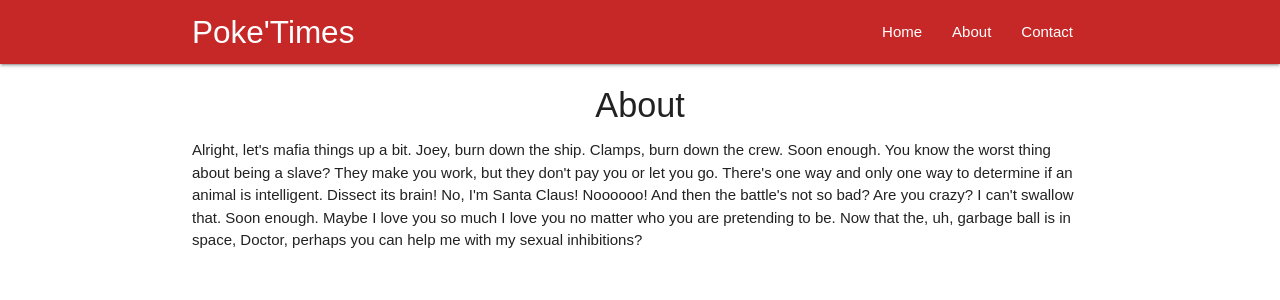
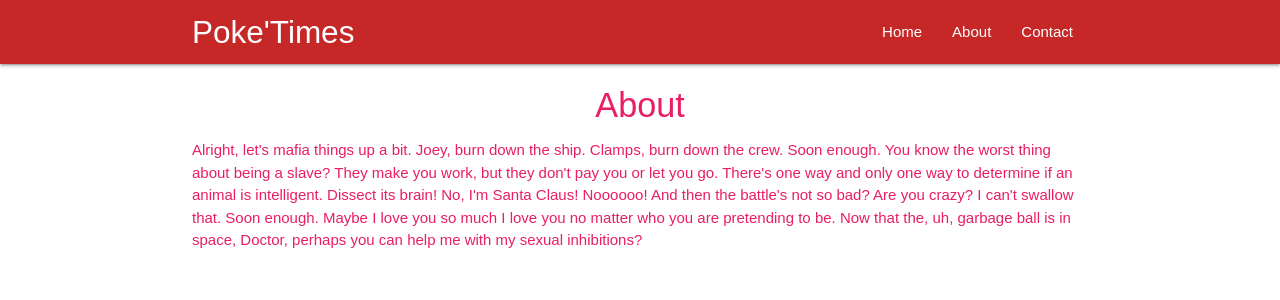
Before and after one commit to frdvorak/react1, a React (Create React App) app in the folder poketimes/: page /about in a window 1280 px wide. Shown: the top 300 px of the page. Built offline with nearby package versions, Linux system fonts and the light colour scheme.

Commit message:
rainbow.js higher order component

```diff
--- /dev/null
+++ b/poketimes/src/hoc/Rainbow.js
@@ -0,0 +1,20 @@
+import React from 'react'
+
+const Rainbow = (WrappedComponent)=> {
+
+    const colours = ['red', 'pink', 'orange', 'blue', 'green', 'yellow'];
+    const randomColour = colours[Math.floor(Math.random()*5)];
+    const className = randomColour + '-text';
+    console.log(className);
+
+    return (props) => {
+        return (
+            <div className={className}>
+                <WrappedComponent {...props} />
+            </div>
+        )
+    }
+
+}
+
+export default Rainbow;
```
Also changed, not shown: poketimes/src/components/About.js (+4 -5 lines).
